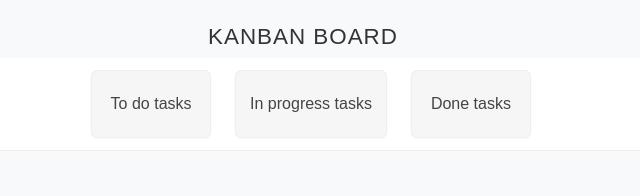
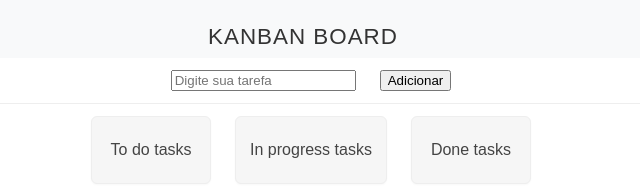
Before and after one commit to NatannyR/HOME-WORK-KANBAN, a plain HTML site: page index.html in a window 1280 px wide. Shown: the whole page, without its empty margins (337-977 px from the left). Drawn offline with Linux system fonts and the light colour scheme.

Commit message:
inclusao da tag header class

```diff
--- a/index.html
+++ b/index.html
@@ -8,6 +8,10 @@
 </head>
 <body>
     <h1>KANBAN BOARD</h1>
+    <header class="kanban-header">
+        <input type="text" id="todo-input" placeholder="Digite sua tarefa">
+        <button id="add-todo-btn">Adicionar</button>
+    </header>
     <header class="kanban-header">
     <div class="column to-do">
         <p>To do tasks</p>
```
Also changed, not shown: 1 other file.
